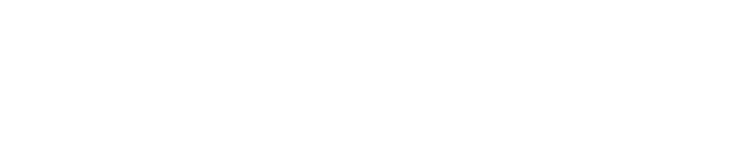
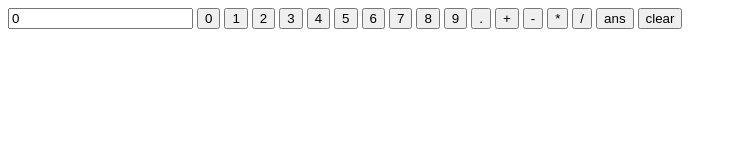
Before and after one commit to acciojob/calculator-danish0501, a website: page main.html in a window 1280 px wide. Shown: the whole page, without its empty margins (0-737 px from the left). Drawn offline with Linux system fonts and the light colour scheme.

Commit message:
Completed

```diff
--- a/main.html
+++ b/main.html
@@ -1,16 +1,31 @@
 <!DOCTYPE html>
+<html lang="en">
+  <head>
+    <meta charset="UTF-8" />
+    <meta http-equiv="X-UA-Compatible" content="IE=edge" />
+    <meta name="viewport" content="width=device-width, initial-scale=1.0" />
+    <title>Document</title>
+  </head>
+  <body>
+    <input type="text" value="0" id="input" />
+    <button id="block0" onClick="solve(this.value)" value="0">0</button>
+    <button id="block0" onClick="solve(this.value)" value="1">1</button>
+    <button id="block0" onClick="solve(this.value)" value="2">2</button>
+    <button id="block0" onClick="solve(this.value)" value="3">3</button>
+    <button id="block0" onClick="solve(this.value)" value="4">4</button>
+    <button id="block0" onClick="solve(this.value)" value="5">5</button>
+    <button id="block0" onClick="solve(this.value)" value="6">6</button>
+    <button id="block0" onClick="solve(this.value)" value="7">7</button>
+    <button id="block0" onClick="solve(this.value)" value="8">8</button>
+    <button id="block0" onClick="solve(this.value)" value="9">9</button>
+    <button id="dot" onClick="solve(this.value)" value=".">.</button>
+    <button id="plus" onClick="solve(this.value)" value="+">+</button>
+    <button id="minus" onClick="solve(this.value)" value="-">-</button>
+    <button id="multiply" onClick="solve(this.value)" value="*">*</button>
+    <button id="divide" onClick="solve(this.value)" value="/">/</button>
+    <button id="ans" onClick="solve(this.value)" value="ans">ans</button>
+    <button id="clr" onClick="solve(this.value)" value="clear">clear</button>
 
-<html>
-
-<head>
-	<link rel="stylesheet" href="styles.css">
-</head>
-
-<body>
-	<!-- the entire body must be written by student -->
-    <script type="text/javascript" src="./script.js">
-</script>
-
-</body>
-
+    <script src="./script.js"></script>
+  </body>
 </html>
--- a/script.js
+++ b/script.js
@@ -1 +1,19 @@
-//your code here
+let input = document.getElementById("input");
+let expression = "";
+function solve(e) {
+  if (e === "ans") {
+    //evaluate ans
+    let result = eval(expression);
+    console.log(result);
+    input.value = result;
+  }
+  else if (e === "clear") {
+    expression = "";
+    input.value = "0";
+  }
+  else {
+    expression += e;
+    console.log(expression);
+    input.value = expression;
+  }
+}
```
